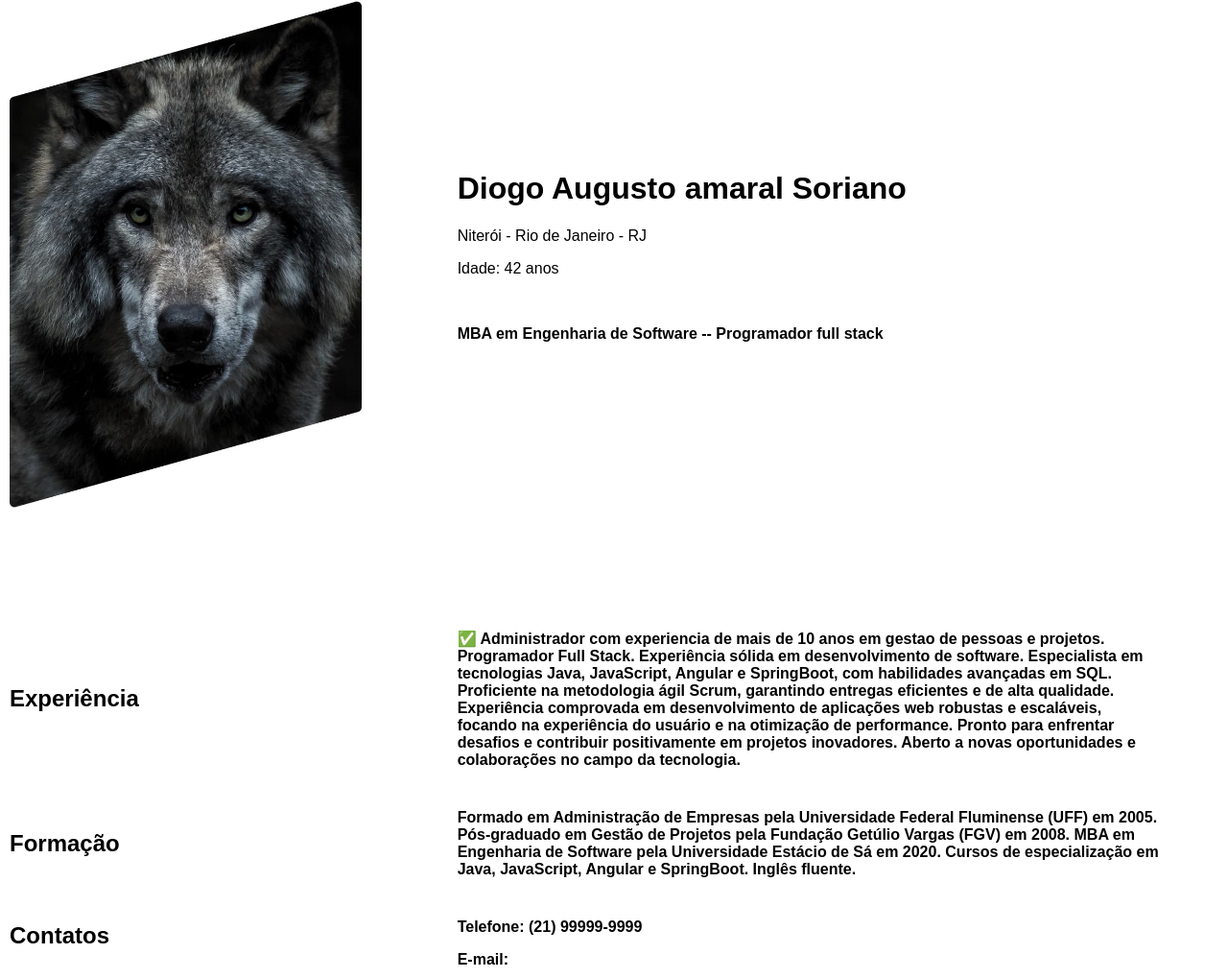
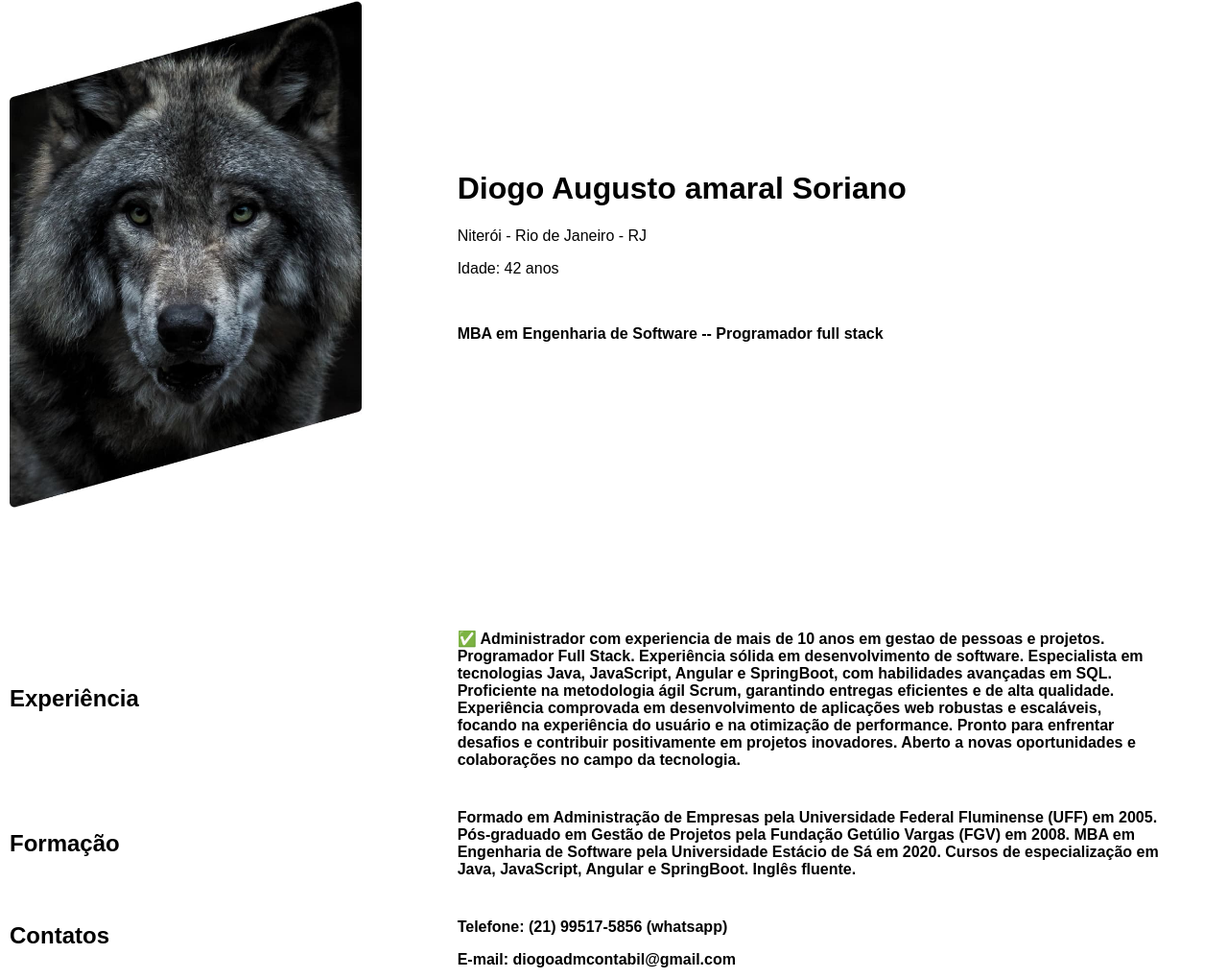
Before and after one commit to diosoriano/Portifolio, a plain HTML site: page index.html in a window 1280 px wide. Shown: the part 133-1152 px from the top of the page at 96% size. Drawn offline with Linux system fonts and the light colour scheme.

Commit message:
Update index.html
foi atualizado os contatos

```diff
--- a/index.html
+++ b/index.html
@@ -42,8 +42,8 @@
     <section id="contatos" class="Contatos">
         <h2 class="subtitulo">Contatos</h2>
             <div class="contatos-texto">
-                <p>Telefone: (21) 99999-9999</p>
-                E-mail:
+                <p>Telefone: (21) 99517-5856 (whatsapp)</p>
+                E-mail: diogoadmcontabil@gmail.com
     </section>
 
 
```
